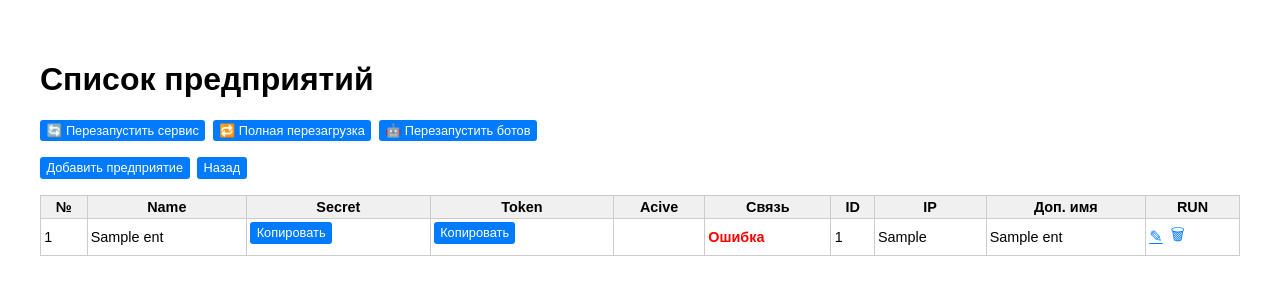
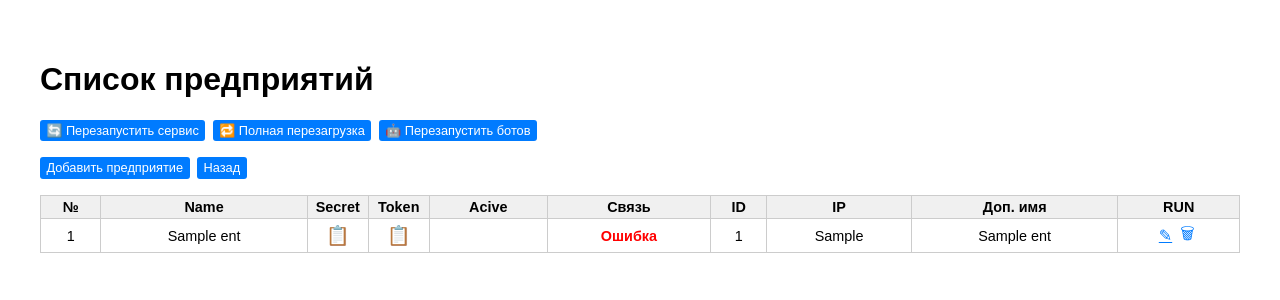
Before and after one commit to Vochi-dev/v3, a Flask app: template app/templates/enterprises.html in a window 1280 px wide. Shown: the top 300 px of the page. Run offline with Flask 3, Linux system fonts and the light colour scheme; the template is opened without the code that fills it: most values are stand-ins (such as "Sample title", 1, 10 or a date in 2020).

Commit message:
Обновлен PID файл и добавлены новые стили для кнопок копирования на странице enterprises.html

```diff
--- a/app/templates/enterprises.html
+++ b/app/templates/enterprises.html
@@ -23,14 +23,37 @@
     .button.green {
       background: #28a745;
     }
+    .copy-button {
+      display: flex;
+      align-items: center;
+      justify-content: center;
+      cursor: pointer;
+      font-size: 1.2rem;
+      background: none;
+      border: none;
+      padding: 0;
+      margin: 0 auto;
+      width: 100%;
+    }
+    .copy-button:hover {
+      opacity: 0.7;
+    }
     table { border-collapse: collapse; width: 100%; margin-top: 0.5rem; }
     th, td {
       border: 1px solid #ccc;
       padding: 0.2rem;
       vertical-align: middle;
       font-size: 0.9rem;
+      text-align: center;
     }
-    th { background: #f0f0f0; }
+    th {
+      background: #f0f0f0;
+      white-space: nowrap;
+    }
+    td.copy-cell {
+      width: 60px;
+      padding: 0;
+    }
     .status-active { color: green; font-weight: bold; }
     .status-inactive { color: red; font-weight: bold; }
     .action-icon {
@@ -82,11 +105,11 @@
       <tr>
         <td>{{ ent.number }}</td>
         <td>{{ ent.name }}</td>
-        <td>
-          <button class="button" onclick="navigator.clipboard.writeText('{{ ent.secret }}')">Копировать</button>
+        <td class="copy-cell">
+          <button class="copy-button" onclick="navigator.clipboard.writeText('{{ ent.secret }}')">📋</button>
         </td>
-        <td>
-          <button class="button" onclick="navigator.clipboard.writeText('{{ ent.bot_token }}')">Копировать</button>
+        <td class="copy-cell">
+          <button class="copy-button" onclick="navigator.clipboard.writeText('{{ ent.bot_token }}')">📋</button>
         </td>
         <td>
           {% if ent.bot_available %}
```
Also changed, not shown: 1 other file.
